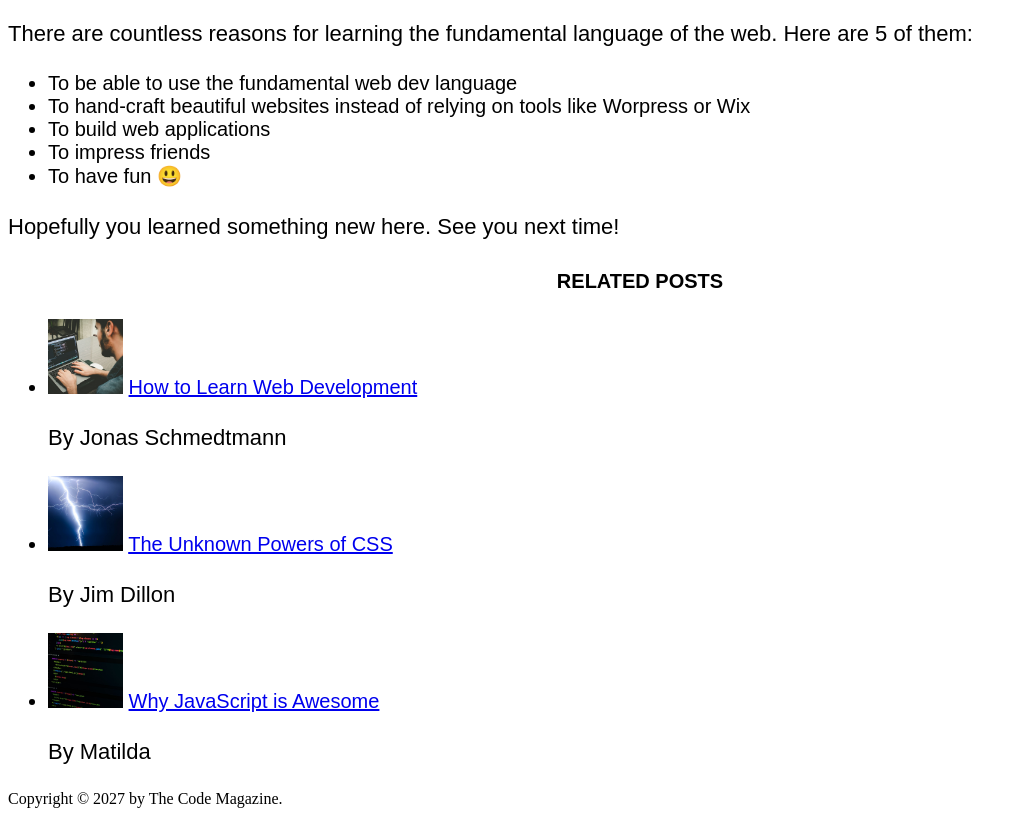
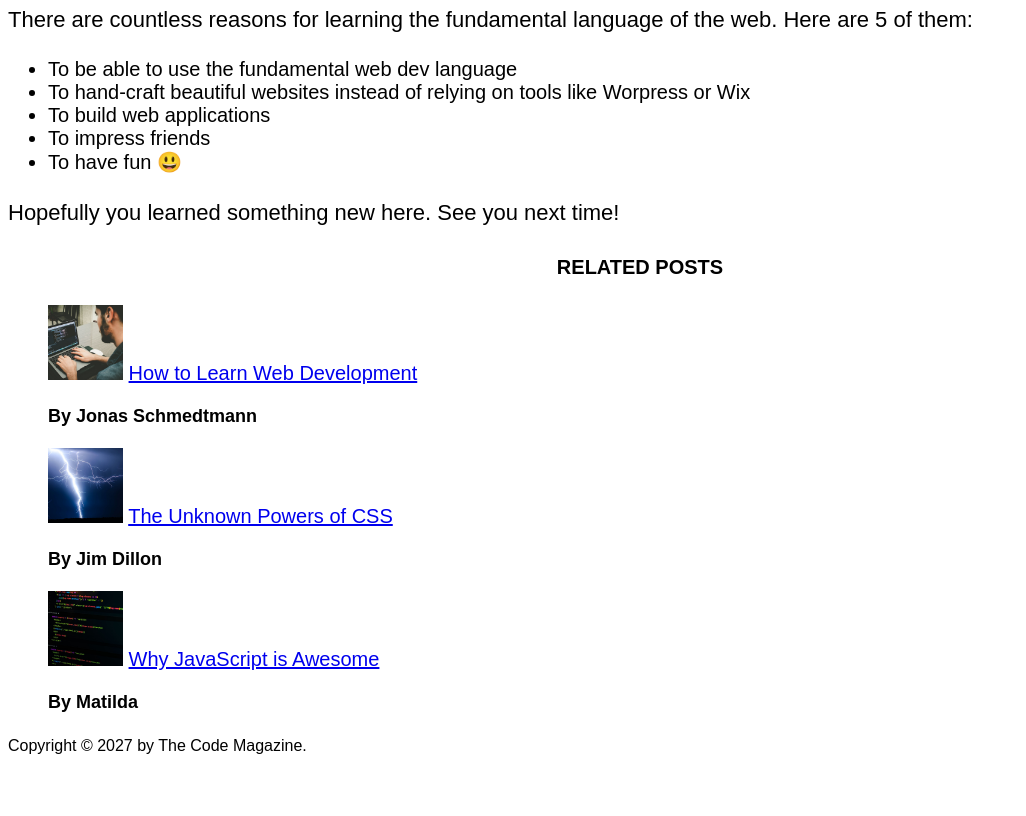
Before and after one commit to N0T1V4G0/css-studies, a plain HTML site: page starter/03-CSS-Fundamentals/index.html in a window 1280 px wide. Shown: the part 1199-2015 px from the top of the page, without its empty margins (0-1026 px from the left). After the commit the page ends 1979 px from the top, so only its background shows below. Drawn offline with Linux system fonts and the light colour scheme.

Commit message:
add seletores de classe

```diff
--- a/starter/03-CSS-Fundamentals/index.html
+++ b/starter/03-CSS-Fundamentals/index.html
@@ -38,7 +38,7 @@
           width="50"
         />
 
-        <p>Posted by <strong>Laura Jones</strong> on Monday, June 21st 2027</p>
+        <p id="author">Posted by <strong>Laura Jones</strong> on Monday, June 21st 2027</p>
 
         <img
           src="img/post-img.jpg"
@@ -122,12 +122,12 @@
             width="75"
           />
           <a href="#">How to Learn Web Development</a>
-          <p>By Jonas Schmedtmann</p>
+          <p class="related-author">By Jonas Schmedtmann</p>
         </li>
         <li>
           <img src="img/related-2.jpg" alt="Lightning" width="75" heigth="75" />
           <a href="#">The Unknown Powers of CSS</a>
-          <p>By Jim Dillon</p>
+          <p class="related-author">By Jim Dillon</p>
         </li>
         <li>
           <img
@@ -137,11 +137,14 @@
             height="75"
           />
           <a href="#">Why JavaScript is Awesome</a>
-          <p>By Matilda</p>
+          <p class="related-author">By Matilda</p>
         </li>
       </ul>
     </aside>
 
-    <footer>Copyright &copy; 2027 by The Code Magazine.</footer>
+    <footer>
+      <p id="copyright">
+        Copyright &copy; 2027 by The Code Magazine.</footer>
+      </p>
   </body>
 </html>
--- a/starter/03-CSS-Fundamentals/style.css
+++ b/starter/03-CSS-Fundamentals/style.css
@@ -1,34 +1,55 @@
+h1,
+h2,
+h3,
+h4,
+p,
+li {
+  font-family: sans-serif;
+}
+
 h1 {
   font-size: 26px;
-  font-family: sans-serif;
   text-transform: uppercase;
   font-style: italic;
 }
 
 h2 {
   font-size: 40px;
-  font-family: sans-serif;
 }
 
 h3 {
   font-size: 30px;
-  font-family: sans-serif;
 }
 
 h4 {
   font-size: 20px;
-  font-family: sans-serif;
   text-transform: uppercase;
   text-align: center;
 }
 
 p {
   font-size: 22px;
-  font-family: sans-serif;
   line-height: 1.5;
 }
 
 li {
   font-size: 20px;
-  font-family: sans-serif;
 }
+
+#author {
+  font-size: 18px;
+  font-style: italic;
+}
+
+#copyright {
+  font-size: 16px;
+}
+
+.related-author {
+  font-size: 18px;
+  font-weight: bold;
+}
+
+.related {
+  list-style: none;
+}
```
